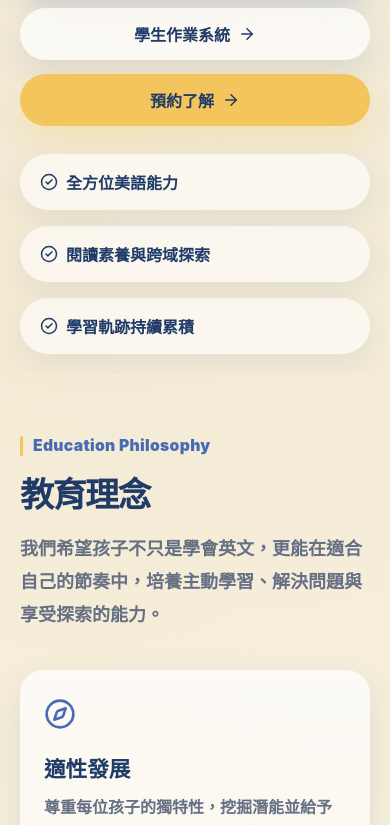
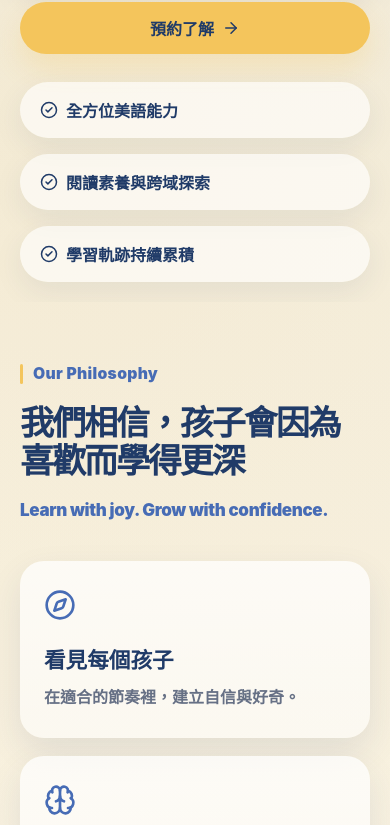
Before and after one commit to cjwjimmy/milton-official-website, a React (Vite) app: page / in a window 390 px wide. Shown: the part 1155-1980 px from the top of the page. Built offline with nearby package versions, Linux system fonts and the light colour scheme.

Commit message:
Add files via upload

```diff
--- a/src/main.jsx
+++ b/src/main.jsx
@@ -35,53 +35,53 @@ const REVIEW_APP_URL = 'https://milton-vocab-app.vercel.app/';
 const LINE_URL = '#';
 
 const philosophies = [
-  { title: '適性發展', desc: '尊重每位孩子的獨特性，挖掘潛能並給予最合適的學習養分。', icon: Compass },
-  { title: '獨立自主', desc: '培養解決問題的能力與主動學習的態度，讓孩子成為學習的主人。', icon: Brain },
-  { title: '樂在學習', desc: '營造充滿好奇與探索的環境，讓美語成為開啟世界的快樂鑰匙。', icon: Sparkles }
+  { title: '看見每個孩子', desc: '在適合的節奏裡，建立自信與好奇。', icon: Compass },
+  { title: '讓學習有方向', desc: '有系統，也有溫度。', icon: Brain },
+  { title: '把英文用出來', desc: '在互動、閱讀與探索中自然累積。', icon: Sparkles }
 ];
 
 const roadmap = [
-  { title: '幼兒美語', subtitle: 'Preschoolers', age: 'Age 4–5', desc: '從五感探索與日常聽說開始，建立孩子對美語的好感度。', icon: Baby },
-  { title: '兒童美語', subtitle: 'Young Learners', age: 'Age 6–12', desc: '整合聽、說、讀、寫，搭配多元探索、跨域學習與閱讀素養。', icon: School },
-  { title: '進階美語', subtitle: 'Advanced', age: 'Age 13–15', desc: '銜接學術英語、檢定證照與寫作養成，規劃長期學習歷程。', icon: GraduationCap }
+  { title: '幼兒美語', subtitle: 'Start with joy.', age: 'Age 4–5', desc: '用歌曲、故事與遊戲，開啟英文好感。', icon: Baby },
+  { title: '兒童美語', subtitle: 'Build strong foundations.', age: 'Age 6–12', desc: '從聽說讀寫到閱讀表達，穩定累積能力。', icon: School },
+  { title: '進階美語', subtitle: 'Grow with purpose.', age: 'Age 13–15', desc: '銜接更完整的閱讀、寫作與表達能力。', icon: GraduationCap }
 ];
 
 const courseTracks = [
   {
     title: 'Prime 活用班',
-    tag: '核心能力建構',
+    tag: 'Foundational English Literacy',
     href: '#/prime',
-    desc: '以聽說讀寫為主軸，透過主題式對話、字彙練習、自然發音與漸進閱讀，幫助孩子穩固語言基礎。',
-    points: ['螺旋式能力建構，循序漸進', '自然發音與漸進式閱讀', '全美語浸潤式學習環境']
+    desc: '建立聽、說、讀、寫核心能力，讓孩子穩定累積英文自信。',
+    points: ['Build strong foundations', 'Grow with confidence', 'Learn with joy']
   },
   {
     title: 'ESL 實作班',
-    tag: '跨域探索與表達',
+    tag: 'Inquiry-Based Learning',
     href: '#/esl',
-    desc: '在核心美語能力之上加入 Social Science 主題探索，讓孩子用英文理解世界、組織想法並勇敢表達。',
-    points: ['CLIL 精神：用英文學知識', 'Theme-Based Learning 主題式學習', 'Project-Based Learning 成果發表']
+    desc: '透過跨域主題與專題任務，讓孩子用英文探索世界、表達想法。',
+    points: ['Explore the world', 'Think in English', 'Express with confidence']
   }
 ];
 
 const materials = [
-  { title: 'Oxford University Press 系列教材', desc: '選用 Oxford University Press 出版之一系列專業英語教材作為能力建構基礎。' },
-  { title: '分級閱讀與廣泛閱讀', desc: '透過不同難度與主題的閱讀素材，逐步養成閱讀理解、語感與自主閱讀習慣。' },
-  { title: '自編學習與回家練習系統', desc: '搭配課堂練習、親師聯絡與回家任務，連結教室與家庭，完整累積學習軌跡。' }
+  { title: 'Oxford University Press 系列教材', desc: '搭配 Milton 課堂架構，建立穩定英文基礎。' },
+  { title: '分級閱讀與廣泛閱讀', desc: '讓閱讀成為孩子帶得走的能力。' },
+  { title: '課堂延伸與回家練習', desc: '讓學習從教室延伸到生活。' }
 ];
 
 const outputMethods = [
-  { title: '創意簡報', desc: '上台介紹主題，訓練膽量、台風與口語表達。' },
-  { title: '實驗觀察', desc: '整理資訊與觀察內容，將抽象知識具象化。' },
-  { title: '角色扮演', desc: '模擬真實情境對話，讓英文從課本走進生活。' }
+  { title: 'Creative Sharing', desc: '讓孩子把想法說出來。' },
+  { title: 'Hands-on Discovery', desc: '在動手做中理解世界。' },
+  { title: 'Presentation Time', desc: '練習自信表達與成果展現。' }
 ];
 
-const afterSchool = ['學校作業陪伴與訂正', '學科能力複習與基礎穩固', '素養閱讀與邏輯思考', '生活教育與自主習慣', '親師溝通與學習紀錄'];
+const afterSchool = ['作業陪伴', '學習習慣', '素養閱讀', '生活自理', '親師溝通'];
 
 const prepItems = [
-  { title: '美語先修', desc: '建立字母辨識、字母發音與初階拼讀能力，為英文學習打底。' },
-  { title: '正音先修', desc: '透過發音位置、符號辨識與書寫練習，協助孩子穩定銜接小學。' },
-  { title: '數學讀題', desc: '練習理解題意、整理資訊與邏輯思考，降低小一學科適應壓力。' },
-  { title: '科技與素養', desc: '結合生活科學、動手操作與共讀引導，培養探索與表達能力。' }
+  { title: '美語先修', desc: '建立英文聲音感與學習好感。' },
+  { title: '正音先修', desc: '穩定銜接小學學習。' },
+  { title: '數學讀題', desc: '練習理解題意與邏輯思考。' },
+  { title: '科技與素養', desc: '培養探索、表達與生活能力。' }
 ];
 
 const primePhotos = [
@@ -158,9 +158,9 @@ function HomePage() {
       <section id="top" className="hero">
         <div className="hero-bg-mark" aria-hidden="true">Milton</div>
         <div className="hero-copy">
-          <div className="section-kicker"><span className="kicker-line" /><span>適性發展・獨立自主・樂在學習</span><span className="kicker-line" /></div>
-          <h1>在 Milton，<br />英文成為孩子探索世界的力量</h1>
-          <p>麋爾頓美語以專業美語教學、課業輔導與行政溝通三方支持，為孩子建立穩定、快樂且有方向的學習環境。</p>
+          <div className="section-kicker"><span className="kicker-line" /><span>Grow with confidence. Learn with joy.</span><span className="kicker-line" /></div>
+          <h1>在 Milton，<br />孩子用英文探索世界</h1>
+          <p>有系統的英文學習，也有孩子喜歡的課堂溫度。</p>
           <div className="hero-actions"><a className="primary-btn" href="#courses">課程架構 <ArrowRight size={18} /></a><a className="secondary-btn" href={REVIEW_APP_URL}>學生作業系統 <ArrowRight size={18} /></a><a className="accent-btn" href="#contact">預約了解 <ArrowRight size={18} /></a></div>
           <div className="hero-points soft-points"><span><CheckCircle2 size={18} /> 全方位美語能力</span><span><CheckCircle2 size={18} /> 閱讀素養與跨域探索</span><span><CheckCircle2 size={18} /> 學習軌跡持續累積</span></div>
         </div>
@@ -168,34 +168,34 @@ function HomePage() {
       </section>
 
       <section id="about" className="section about-section">
-        <div className="soft-section-head"><div className="section-label">Education Philosophy</div><h2>教育理念</h2><p>我們希望孩子不只是學會英文，更能在適合自己的節奏中，培養主動學習、解決問題與享受探索的能力。</p></div>
+        <div className="soft-section-head"><div className="section-label">Our Philosophy</div><h2>我們相信，孩子會因為喜歡而學得更深</h2><p>Learn with joy. Grow with confidence.</p></div>
         <div className="about-features philosophy-grid">{philosophies.map((item) => <SoftCard key={item.title} {...item} />)}</div>
-        <div className="team-strip"><div><div className="section-label">Our Team</div><h3>專業教育團隊</h3><p>結合專業美語教學、課業輔導與行政支援，讓孩子在學習、生活與親師溝通上都獲得完整照顧。</p></div><div className="team-pill-list"><span>資深美語教學</span><span>課業輔導支持</span><span>行政溝通照顧</span></div></div>
+        <div className="team-strip"><div><div className="section-label">Our Team</div><h3>專業團隊，用心陪伴</h3><p>A caring team for every child.</p></div><div className="team-pill-list"><span>資深美語教學</span><span>課業輔導支持</span><span>行政溝通照顧</span></div></div>
       </section>
 
       <section id="roadmap" className="section roadmap-section">
-        <div className="soft-section-head"><div className="section-label">Learning Roadmap</div><h2>從幼兒到國中，循序建立英文能力</h2><p>依照孩子不同年齡與學習階段，規劃從美語啟蒙、聽說讀寫整合，到進階英文應用的完整路徑。</p></div>
+        <div className="soft-section-head"><div className="section-label">Learning Pathway</div><h2>從喜歡英文，到真正用英文</h2><p>A pathway for confident communication.</p></div>
         <div className="roadmap-grid">{roadmap.map(({ icon: Icon, title, subtitle, age, desc }) => <article className="roadmap-card" key={title}><Icon /><span>{age}</span><h3>{title}</h3><strong>{subtitle}</strong><p>{desc}</p></article>)}</div>
       </section>
 
       <section id="courses" className="section courses-section">
-        <div className="soft-section-head course-section-head"><div className="section-label">Course Architecture</div><h2>兩大美語課程主軸</h2><p>以 Prime 活用班穩固語言核心，再透過 ESL 實作班延伸跨域探索與自信表達，形成由輸入到輸出的學習架構。</p></div>
+        <div className="soft-section-head course-section-head"><div className="section-label">Course Pathway</div><h2>兩大主軸，建立孩子的英文未來力</h2><p>From foundations to global expression.</p></div>
         <div className="track-grid">{courseTracks.map((track) => <TrackCard key={track.title} {...track} />)}</div>
         <div className="architecture-flow" aria-label="課程核心流程"><div><Layers3 /><span>主題輸入</span></div><ArrowRight /><div><Headphones /><span>聽讀累積</span></div><ArrowRight /><div><MessageCircle /><span>口語演練</span></div><ArrowRight /><div><Presentation /><span>專題輸出</span></div></div>
       </section>
 
       <section className="section materials-section">
-        <div className="soft-section-head"><div className="section-label">Professional Materials</div><h2>多元專業教材與自編學習系統</h2><p>我們選用 Oxford University Press 出版之一系列專業英語教材，並搭配分級閱讀、自編學習單與回家練習系統，讓課堂學習與家庭複習能夠穩定銜接。</p></div>
+        <div className="soft-section-head"><div className="section-label">Materials</div><h2>專業教材，搭配 Milton 的學習節奏</h2><p>Oxford University Press materials. Milton learning design.</p></div>
         <div className="material-grid">{materials.map((item) => <article className="material-card" key={item.title}><BookOpen /><h3>{item.title}</h3><p>{item.desc}</p></article>)}</div>
       </section>
 
-      <section className="section reading-section"><div className="reading-panel"><div><div className="section-label">Independent Readers</div><h2>閱讀領航：讓閱讀成為帶得走的能力</h2><p>在 Milton，閱讀不只是技能，更是一種探索世界的習慣。透過廣泛閱讀、獨立閱讀與提問反思，孩子能從故事中學品格，也能從科普中拓展知識。</p></div><div className="reading-keywords"><span>廣泛閱讀</span><span>獨立閱讀</span><span>批判思考</span><span>語感累積</span></div></div></section>
+      <section className="section reading-section"><div className="reading-panel"><div><div className="section-label">Reading Journey</div><h2>讓閱讀成為孩子帶得走的能力</h2><p>Read more. Think deeper. See wider.</p></div><div className="reading-keywords"><span>廣泛閱讀</span><span>獨立閱讀</span><span>批判思考</span><span>語感累積</span></div></div></section>
 
-      <section className="section esl-section"><div className="soft-section-head"><div className="section-label">Theme-Based Learning & Project Output</div><h2>ESL 實作班：用英文拓展視野，自信開口表達</h2><p>透過 Social Science 與 CLIL 精神，孩子在主題情境中累積知識與語言，最後以多元成果展現所學。</p></div><div className="output-grid">{outputMethods.map((item) => <article className="output-card" key={item.title}><PenTool /><h3>{item.title}</h3><p>{item.desc}</p></article>)}</div></section>
+      <section className="section esl-section"><div className="soft-section-head"><div className="section-label">English in Action</div><h2>用英文探索世界，自信表達想法</h2><p>Explore, express, and connect with the world.</p></div><div className="output-grid">{outputMethods.map((item) => <article className="output-card" key={item.title}><PenTool /><h3>{item.title}</h3><p>{item.desc}</p></article>)}</div></section>
 
-      <section id="after-school" className="section after-school-section"><div className="after-school-panel"><div><div className="section-label">After School Program</div><h2>課後輔導與生活陪伴</h2><p>課後輔導不只協助完成作業，也透過學科複習、素養閱讀、生活教育與親師溝通，幫助孩子建立自主節奏與學習信心。</p></div><ul>{afterSchool.map((item) => <li key={item}><CheckCircle2 size={18} /> {item}</li>)}</ul></div></section>
+      <section id="after-school" className="section after-school-section"><div className="after-school-panel"><div><div className="section-label">After School Care</div><h2>課後陪伴，也是一種學習</h2><p>Support, routine, and confidence.</p></div><ul>{afterSchool.map((item) => <li key={item}><CheckCircle2 size={18} /> {item}</li>)}</ul></div></section>
 
-      <section className="section prep-section"><div className="soft-section-head"><div className="section-label">School Readiness</div><h2>小一銜接與先修規劃</h2><p>針對準小一孩子的銜接需求，從美語、正音、數學讀題、科技素養與生活能力多面向準備，降低入學轉換的不安。</p></div><div className="prep-grid">{prepItems.map((item) => <article className="prep-card" key={item.title}><Home /><h3>{item.title}</h3><p>{item.desc}</p></article>)}</div></section>
+      <section className="section prep-section"><div className="soft-section-head"><div className="section-label">School Readiness</div><h2>為下一個學習階段，做好準備</h2><p>Ready for school. Ready to grow.</p></div><div className="prep-grid">{prepItems.map((item) => <article className="prep-card" key={item.title}><Home /><h3>{item.title}</h3><p>{item.desc}</p></article>)}</div></section>
 
       <ReviewSection />
       <ContactSection />
@@ -239,10 +239,10 @@ function PrimeHeroVisual() {
 
 function EslHeroVisual() {
   const domains = [
-    { icon: FlaskConical, title: 'Science Lab', subtitle: 'Explore • Observe • Discover', className: 'domain-a' },
-    { icon: Palette, title: 'Creative Arts', subtitle: 'Color • Design • Imagination', className: 'domain-b' },
-    { icon: Landmark, title: 'World Cultures', subtitle: 'People • Places • Stories', className: 'domain-c' },
-    { icon: Music4, title: 'Music & Rhythm', subtitle: 'Songs • Beats • Expression', className: 'domain-d' }
+    { icon: FlaskConical, title: 'Science Inquiry', subtitle: 'Explore · Observe · Discover', className: 'domain-a' },
+    { icon: Palette, title: 'Creative Arts', subtitle: 'Imagine · Create · Express', className: 'domain-b' },
+    { icon: Landmark, title: 'Global Studies', subtitle: 'Culture · People · Perspectives', className: 'domain-c' },
+    { icon: Music4, title: 'Music & Movement', subtitle: 'Rhythm · Voice · Confidence', className: 'domain-d' }
   ];
 
   return (
@@ -283,7 +283,7 @@ function PrimePage() {
       <PageHero
         label="Prime Program"
         title="Prime 活用班｜聽說讀寫核心能力建構"
-        desc="Prime 活用班是 Milton 兒童美語的核心能力課程，透過螺旋式學習架構，幫助孩子穩固聽、說、讀、寫基礎，逐步建立長期英文能力。"
+        desc="Build strong foundations for lifelong English learning."
         className="prime-page-hero"
         visual={<PrimeHeroVisual />}
       />
@@ -291,7 +291,7 @@ function PrimePage() {
         <div className="soft-section-head">
           <div className="section-label">Learning Goals</div>
           <h2>孩子會建立哪些能力？</h2>
-          <p>Prime 的重點不是短期記憶，而是讓孩子在熟悉的基礎上不斷疊加新能力，形成穩定的語言學習節奏。</p>
+          <p>Build strong foundations. Grow with confidence.</p>
         </div>
         <div className="page-feature-grid">{abilities.map((item) => <SoftCard key={item.title} icon={item.icon} title={item.title} desc={item.desc} />)}</div>
       </section>
@@ -300,7 +300,7 @@ function PrimePage() {
           <div>
             <div className="section-label">Materials</div>
             <h2>教材與學習架構</h2>
-            <p>課程選用 Oxford University Press 出版之一系列專業英語教材，並搭配分級閱讀、自編課堂練習與回家任務，讓孩子在課堂輸入、課後複習與長期能力累積之間建立穩定連結。</p>
+            <p>Oxford University Press materials, guided by Milton’s learning pathway.</p>
             <ul className="clean-list">
               <li><CheckCircle2 /> Oxford University Press 專業教材作為語言能力建構主軸</li>
               <li><CheckCircle2 /> 分級閱讀與廣泛閱讀，逐步建立語感與閱讀習慣</li>
@@ -309,8 +309,8 @@ function PrimePage() {
           </div>
         </div>
       </section>
-      <section className="section photo-section"><div className="soft-section-head"><div className="section-label">Classroom Moments</div><h2>上課照片位置</h2><p>以下先放一般上課照片佔位圖，未來可以替換成實際孩子上課、閱讀、口說練習或教室照片。</p></div><PhotoGallery photos={primePhotos} /></section>
-      <section className="section course-page-section"><div className="reading-panel"><div><div className="section-label">Prime Summary</div><h2>適合希望穩固英文基礎的孩子</h2><p>Prime 活用班以語言核心能力為主軸，讓孩子在全美語浸潤與主題練習中，逐步養成聽懂、敢說、能讀、會寫的基礎能力。</p></div><a className="primary-btn" href="#contact">了解報名資訊 <ArrowRight size={18} /></a></div></section>
+      <section className="section photo-section"><div className="soft-section-head"><div className="section-label">Classroom Moments</div><h2>看見孩子在課堂裡的學習樣貌</h2><p>Learn, practice, and grow in action.</p></div><PhotoGallery photos={primePhotos} /></section>
+      <section className="section course-page-section"><div className="reading-panel"><div><div className="section-label">Prime Summary</div><h2>穩固基礎，讓孩子更有信心</h2><p>Strong foundations. Confident learners.</p></div><a className="primary-btn" href="#contact">了解報名資訊 <ArrowRight size={18} /></a></div></section>
       <ContactSection />
     </>
   );
@@ -325,12 +325,12 @@ function EslPage() {
   ];
   return (
     <>
-      <PageHero label="ESL Program" title="ESL 實作班｜Social Science × Project-Based Learning" desc="ESL 實作班在核心美語能力之上，加入跨域主題探索與專題實作，讓孩子在英文情境中累積知識、組織想法並勇敢表達。" className="esl-page-hero" visual={<EslHeroVisual />} />
-      <section className="section course-page-section"><div className="soft-section-head"><div className="section-label">Course Core</div><h2>用英文學知識，也用英文表達想法</h2><p>ESL 課程重視從 Input 到 Output 的完整學習歷程，孩子透過主題輸入、口語演練、任務實作與成果發表，逐步建立自信表達能力。</p></div><div className="page-feature-grid">{features.map((item) => <SoftCard key={item.title} {...item} />)}</div></section>
-      <section className="section course-page-section alt-bg"><div className="monthly-cycle"><div><div className="section-label">Learning Cycle</div><h2>主題式學習循環</h2><p>以主題作為學習核心，先累積詞彙、句型與背景知識，再透過討論、操作與專題任務，讓孩子將所學轉化成具體表達。</p></div><div className="cycle-steps"><article><span>01</span><h3>Input 累積</h3><p>主題詞彙、背景知識、聽讀理解與高頻口說練習。</p></article><article><span>02</span><h3>Practice 演練</h3><p>小組討論、情境任務、角色演練與老師引導回饋。</p></article><article><span>03</span><h3>Output 展現</h3><p>專題成果、口語發表、海報展示或主題作品分享。</p></article></div></div></section>
-      <section className="section photo-section"><div className="soft-section-head"><div className="section-label">Classroom Moments</div><h2>上課照片位置</h2><p>以下先放一般上課照片佔位圖，未來可以替換成小組討論、實驗觀察、主題作品或成果發表照片。</p></div><PhotoGallery photos={eslPhotos} /></section>
+      <PageHero label="ESL Program" title="ESL 實作班｜Inquiry-Based Learning × Global Communication" desc="Learn through inquiry. Express with confidence. Connect with the world." className="esl-page-hero" visual={<EslHeroVisual />} />
+      <section className="section course-page-section"><div className="soft-section-head"><div className="section-label">Learning in Action</div><h2>用英文探索世界，建立真實表達力</h2><p>Explore ideas. Work together. Share with confidence.</p></div><div className="page-feature-grid">{features.map((item) => <SoftCard key={item.title} {...item} />)}</div></section>
+      <section className="section course-page-section alt-bg"><div className="monthly-cycle"><div><div className="section-label">Inquiry Cycle</div><h2>從探索到表達，讓英文真正用出來</h2><p>Input. Practice. Output.</p></div><div className="cycle-steps"><article><span>01</span><h3>Input 累積</h3><p>主題詞彙、背景知識、聽讀理解與高頻口說練習。</p></article><article><span>02</span><h3>Practice 演練</h3><p>小組討論、情境任務、角色演練與老師引導回饋。</p></article><article><span>03</span><h3>Output 展現</h3><p>專題成果、口語發表、海報展示或主題作品分享。</p></article></div></div></section>
+      <section className="section photo-section"><div className="soft-section-head"><div className="section-label">Classroom Moments</div><h2>在任務與合作中，看見孩子的表達力</h2><p>Collaborate, create, and present.</p></div><PhotoGallery photos={eslPhotos} /></section>
       <section className="section course-page-section"><div className="output-grid">{outputMethods.map((item) => <article className="output-card" key={item.title}><PenTool /><h3>{item.title}</h3><p>{item.desc}</p></article>)}</div></section>
-      <section className="section course-page-section"><div className="reading-panel"><div><div className="section-label">ESL Summary</div><h2>適合想強化表達與跨域思考的孩子</h2><p>ESL 實作班讓孩子在英文環境中學會觀察、提問、整理與表達，從知識輸入走向自信輸出。</p></div><a className="primary-btn" href="#contact">了解報名資訊 <ArrowRight size={18} /></a></div></section>
+      <section className="section course-page-section"><div className="reading-panel"><div><div className="section-label">ESL Summary</div><h2>不只是英文課，是用英文看世界</h2><p>English in action. Learning without limits.</p></div><a className="primary-btn" href="#contact">了解報名資訊 <ArrowRight size={18} /></a></div></section>
       <ContactSection />
     </>
   );
@@ -341,7 +341,7 @@ function ReviewSection() {
 }
 
 function ContactSection() {
-  return <section id="contact" className="section contact-section"><div className="soft-section-head compact-head"><div className="section-label">Contact</div><h2>歡迎預約了解課程</h2><p>想了解孩子適合哪一個班級或課程，歡迎透過 LINE 或電話與我們聯繫。</p></div><div className="contact-grid"><a className="contact-soft-card" href={LINE_URL}><MessageCircle /><h3>LINE 官方帳號</h3><p>點此加入 LINE，詢問課程與試聽資訊。</p></a><div className="contact-soft-card"><Phone /><h3>電話聯絡</h3><p>請填入你的聯絡電話</p></div><div className="contact-soft-card"><MapPin /><h3>教室地址</h3><p>請填入你的教室地址</p></div></div></section>;
+  return <section id="contact" className="section contact-section"><div className="soft-section-head compact-head"><div className="section-label">Contact</div><h2>歡迎預約，讓我們親自為孩子介紹最適合的學習安排</h2><p>Visit Milton. Discover the right path.</p></div><div className="contact-grid"><a className="contact-soft-card" href={LINE_URL}><MessageCircle /><h3>LINE 官方帳號</h3><p>點此加入 LINE，詢問課程與試聽資訊。</p></a><div className="contact-soft-card"><Phone /><h3>電話聯絡</h3><p>請填入你的聯絡電話</p></div><div className="contact-soft-card"><MapPin /><h3>教室地址</h3><p>請填入你的教室地址</p></div></div></section>;
 }
 
 function Footer() {
--- a/src/styles.css
+++ b/src/styles.css
@@ -1653,3 +1653,88 @@ nav a:hover::after { transform: scaleX(1); }
     inset: 20% 6% 18% 6%;
   }
 }
+
+
+/* ===== Concise international-school style update ===== */
+.soft-section-head p,
+.hero p,
+.course-page-hero p,
+.reading-panel p,
+.after-school-panel p,
+.two-column-content p,
+.monthly-cycle p,
+.review-panel p,
+.contact-soft-card p {
+  max-width: 760px;
+}
+
+.soft-section-head p,
+.reading-panel p,
+.after-school-panel p,
+.two-column-content p,
+.monthly-cycle p {
+  font-size: clamp(18px, 1.7vw, 24px);
+  color: var(--blue);
+  font-weight: 950;
+  letter-spacing: -.02em;
+  line-height: 1.45;
+}
+
+.hero p,
+.course-page-hero p {
+  font-size: clamp(20px, 2vw, 28px);
+  color: var(--blue);
+  font-weight: 950;
+  letter-spacing: -.025em;
+  line-height: 1.38;
+}
+
+.track-card p,
+.material-card p,
+.output-card p,
+.prep-card p,
+.roadmap-card p,
+.soft-feature-card p {
+  font-size: 16px;
+  line-height: 1.65;
+}
+
+.course-page-hero h1,
+.hero h1,
+.soft-section-head h2,
+.reading-panel h2,
+.after-school-panel h2,
+.two-column-content h2,
+.monthly-cycle h2 {
+  letter-spacing: -.06em;
+}
+
+.clean-list li {
+  padding: 10px 0;
+}
+
+.prime-hero-reference-image {
+  object-fit: cover;
+}
+
+.esl-domain-badge {
+  min-width: 206px;
+}
+
+.esl-domain-badge p {
+  font-size: .78rem;
+  letter-spacing: .01em;
+}
+
+@media (max-width: 720px) {
+  .soft-section-head p,
+  .hero p,
+  .course-page-hero p,
+  .reading-panel p,
+  .after-school-panel p,
+  .two-column-content p,
+  .monthly-cycle p {
+    font-size: 17px;
+    line-height: 1.55;
+  }
+}
```
Also changed, not shown: public/assets/prime-hero-learning-badges.png, 1 other file (tests, documents, lock files or other folders).
